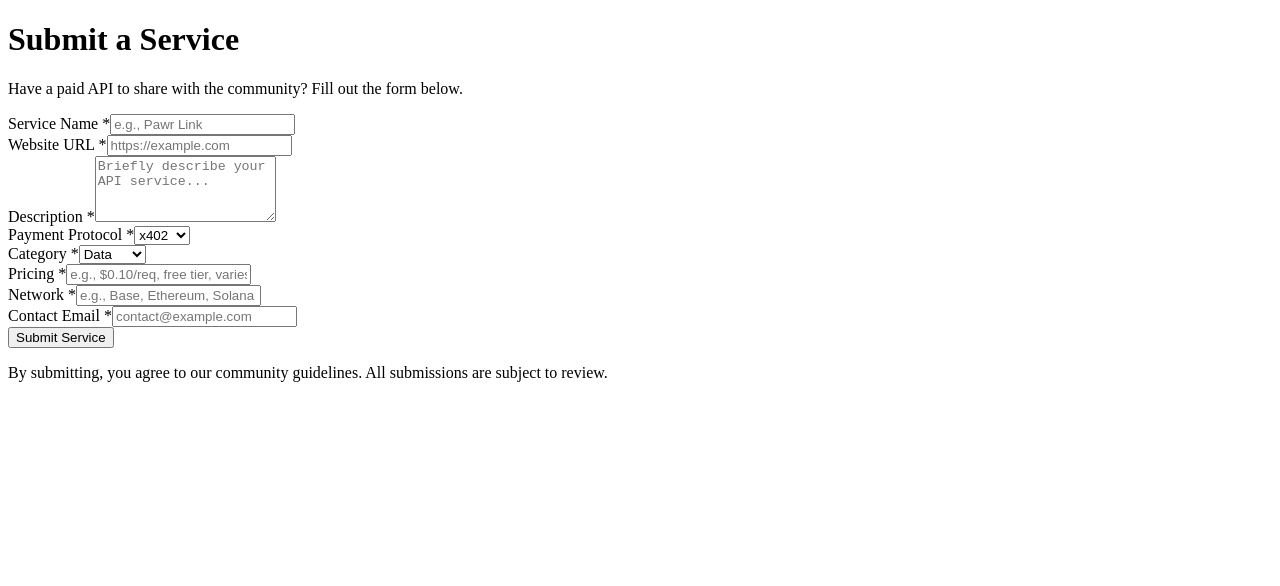
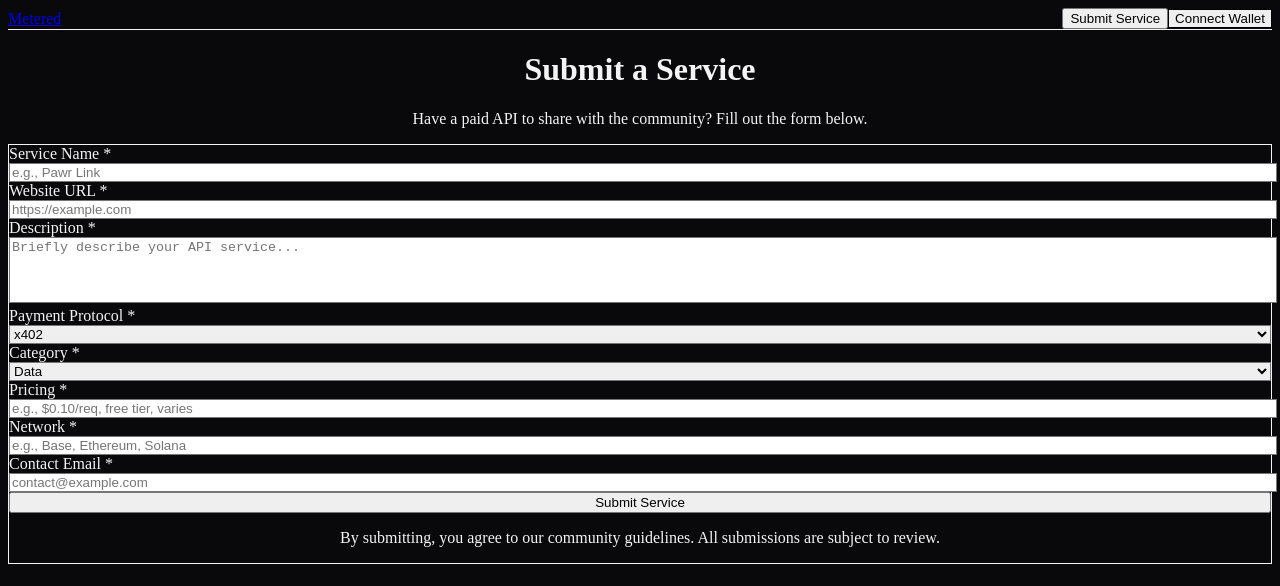
Before and after one commit to clawlinker/metered, a Next.js app: page /submit in a window 1280 px wide. Shown: the top 586 px of the page. Built offline with nearby package versions, Linux system fonts and the light colour scheme.

Commit message:
fix: add missing layout and home page

```diff
--- /dev/null
+++ b/app/globals.css
@@ -0,0 +1,13 @@
+@tailwind base;
+@tailwind components;
+@tailwind utilities;
+
+:root {
+  --background: #09090b;
+  --foreground: #f4f4f5;
+}
+
+body {
+  background: var(--background);
+  color: var(--foreground);
+}
--- /dev/null
+++ b/app/layout.tsx
@@ -0,0 +1,29 @@
+import type { Metadata } from 'next';
+import { Inter } from 'next/font/google';
+import './globals.css';
+import { Navbar } from '@/components/Navbar';
+
+const inter = Inter({
+  subsets: ['latin'],
+  variable: '--font-inter',
+});
+
+export const metadata: Metadata = {
+  title: 'Metered - Product Hunt for Paid APIs',
+  description: 'Discover, upvote, and review metered APIs — protocol-agnostic (x402, MPP, ACP, and whatever comes next).',
+};
+
+export default function RootLayout({
+  children,
+}: Readonly<{
+  children: React.ReactNode;
+}>) {
+  return (
+    <html lang="en" className={`${inter.variable} font-sans`}>
+      <body className="bg-gray-950 text-white min-h-screen">
+        <Navbar />
+        <main className="min-h-screen">{children}</main>
+      </body>
+    </html>
+  );
+}
--- /dev/null
+++ b/app/page.tsx
@@ -0,0 +1,52 @@
+'use client';
+
+import { services } from '@/lib/seed-data';
+import { ServiceGrid } from '@/components/ServiceGrid';
+import { LeaderboardTabs } from '@/components/LeaderboardTabs';
+import { CategoryFilter } from '@/components/CategoryFilter';
+import { useState } from 'react';
+
+type Tab = 'daily' | 'weekly' | 'all-time' | 'new';
+
+export default function HomePage() {
+  const [activeTab, setActiveTab] = useState<Tab>('daily');
+  const [activeCategory, setActiveCategory] = useState<'all' | 'data' | 'trading' | 'ai-ml' | 'identity' | 'social' | 'infra'>('all');
+
+  const filteredServices = activeCategory === 'all'
+    ? services
+    : services.filter((s) => s.category === activeCategory);
+
+  return (
+    <div className="container mx-auto px-4 py-8">
+      {/* Hero Section */}
+      <div className="mb-12 text-center">
+        <h1 className="text-4xl md:text-6xl font-bold text-white mb-4 tracking-tight">
+          Metered
+        </h1>
+        <p className="text-lg text-gray-400 max-w-2xl mx-auto">
+          Discover and upvote the best paid API services. Protocol-agnostic. Agent-verified.
+        </p>
+      </div>
+
+      {/* Tabs */}
+      <div className="mb-8">
+        <LeaderboardTabs activeTab={activeTab} onTabChange={setActiveTab} />
+      </div>
+
+      {/* Category Filter */}
+      <div className="mb-8">
+        <CategoryFilter activeCategory={activeCategory} onCategoryChange={setActiveCategory} />
+      </div>
+
+      {/* Services Grid */}
+      <ServiceGrid
+        services={filteredServices}
+        title={
+          activeCategory === 'all'
+            ? `${activeTab.charAt(0).toUpperCase() + activeTab.slice(1)} Trending Services`
+            : `${activeCategory.charAt(0).toUpperCase() + activeCategory.slice(1)} Services`
+        }
+      />
+    </div>
+  );
+}
```
